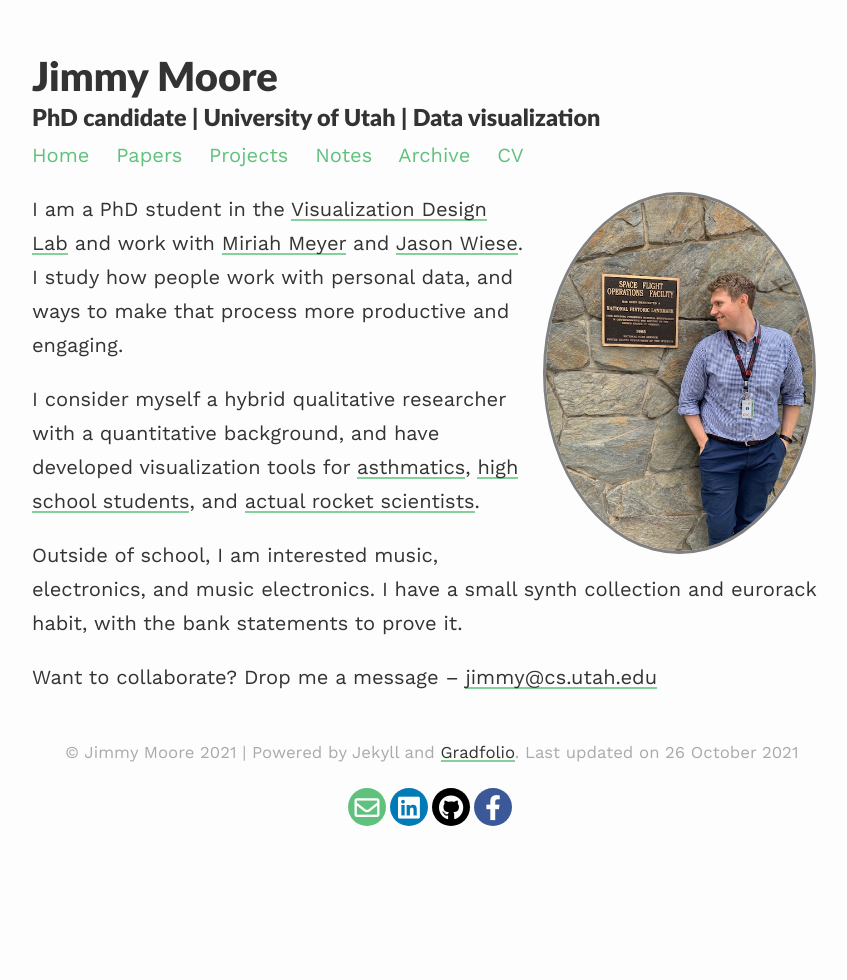
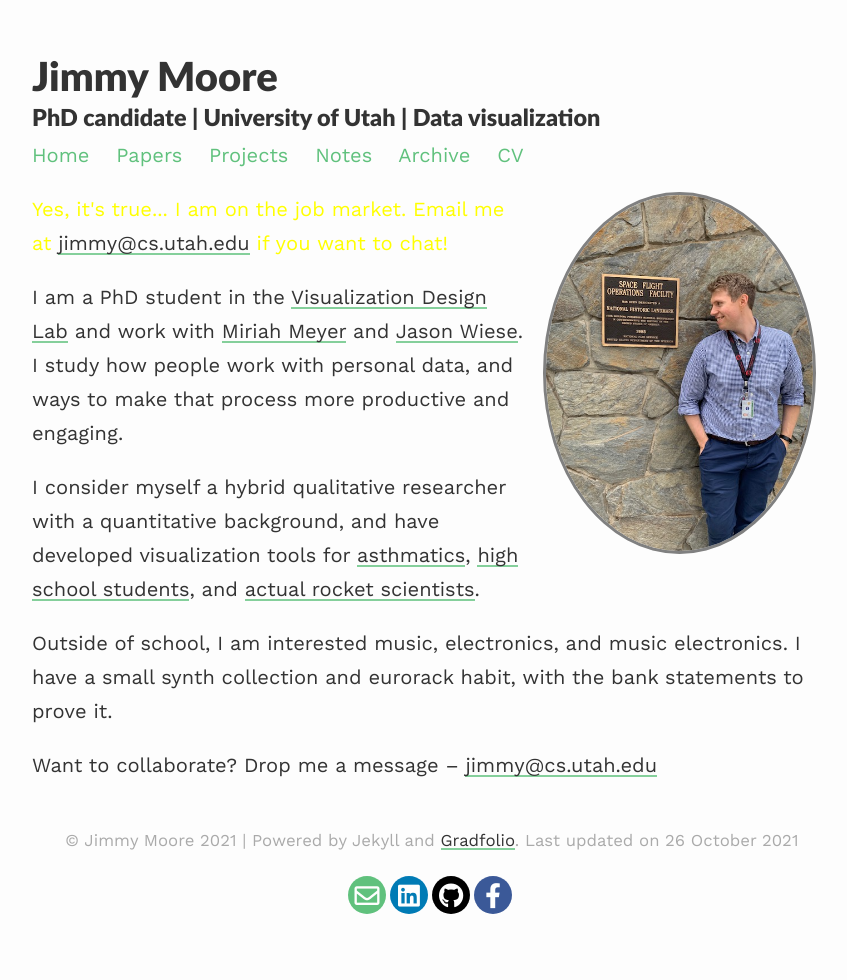
Before and after one commit to UtahJimmy/utahjimmy.github.io, a Jekyll site: the page built from index.md, in a window 1280 px wide. Shown: the whole page, without its empty margins (208-1055 px from the left). Built offline with Jekyll 4.4.1, drawn with Linux system fonts in a browser that asks for light colours; nearby versions of some CDN libraries.

Commit message:
experiment

```diff
--- a/index.md
+++ b/index.md
@@ -7,6 +7,7 @@ profile:
 published: true
 ---
 
+<p style="color:yellow">Yes, it's true... I am on the job market.  Email me at  <a href="mailto:jimmy@cs.utah.edu">jimmy@cs.utah.edu</a>  if you want to chat!  </p>
 I am a PhD student in the [Visualization Design Lab](https://vdl.sci.utah.edu/) and work with [Miriah Meyer](https://www.cs.utah.edu/~miriah/) and [Jason Wiese](https://www.cs.utah.edu/~wiese/).  I study how people work with personal data, and ways to make that process more productive and engaging.
 
 I consider myself a hybrid qualitative researcher with a quantitative background, and have developed visualization tools for [asthmatics](https://vdl.sci.utah.edu/publications/2018_imwut_maav/), [high school students](https://utahjimmy.github.io/AQ-U_Explorer/), and [actual rocket scientists](https://vdl.sci.utah.edu/publications/2021_aas_porter/).
```
